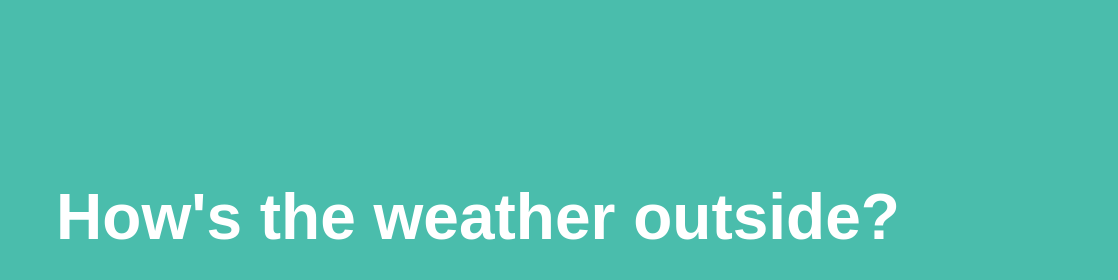
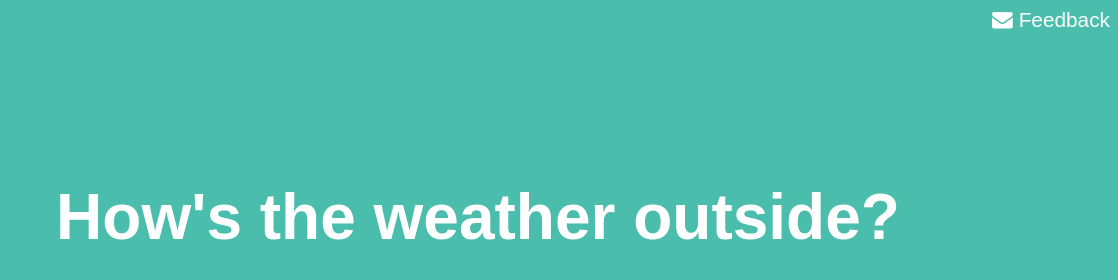
Before and after one commit to smudger2kuk/thekidsarebored, a plain HTML site: page index.html in a window 1280 px wide. Shown: the top 280 px of the page, 162-1280 px from the left. Drawn offline with Linux system fonts and the light colour scheme.

Commit message:
added feedback option with email link

```diff
--- a/css/style.css
+++ b/css/style.css
@@ -118,6 +118,14 @@ h2 {
 	text-align: center;
 }
 
+.contact {
+	color: #fff;
+	float: right;
+	font-family: sans-serif;
+	font-size: 1.3em;
+	text-decoration: none;
+}
+
 @media (max-width: 675px) {
   .icon-container {
 		height: 100px;
--- a/index.html
+++ b/index.html
@@ -25,6 +25,7 @@
 <body>
 
 	<img class="img-logo" src="images/the-kids-are-bored.png" alt="random activity generator - the kids are bored">
+	<a class="contact" href="mailto:hello@thekidsarebored.xyz?subject=Feedback"><i class="fa fa-envelope" aria-hidden="true"></i> Feedback</a>
 
 	<h1>How's the weather outside?</h1>
 	<div class="icon-container">
```
